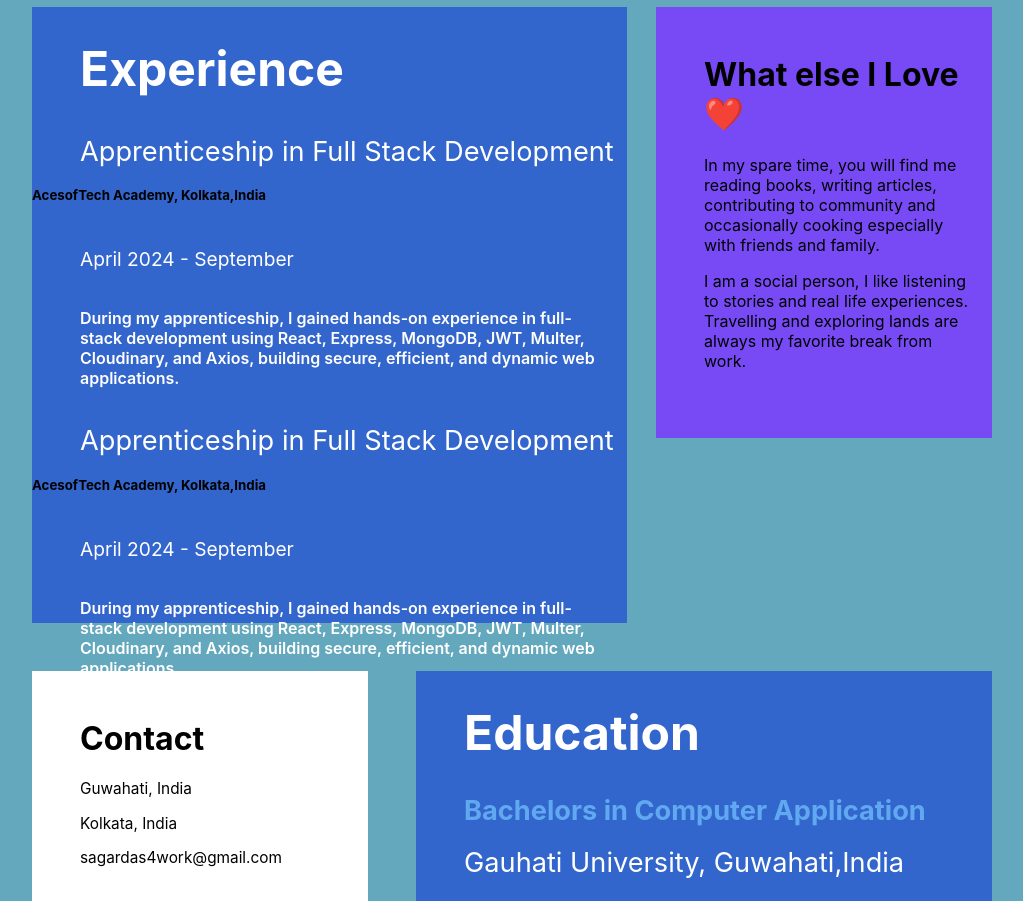
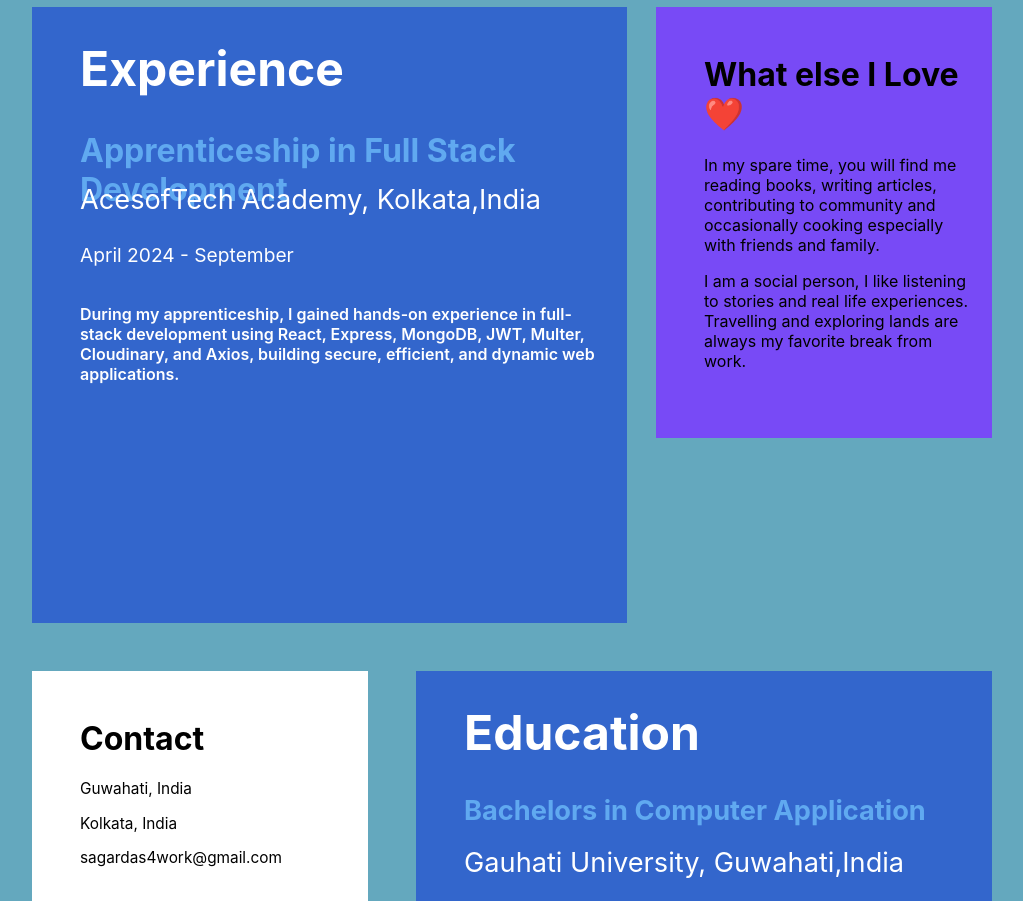
Before and after one commit to sagardas02/my-portfolio, a React (Create React App) app: page / in a window 1280 px wide. Shown: the part 1340-2241 px from the top of the page, without its empty margins (128-1151 px from the left). Built offline with nearby package versions, Linux system fonts and the light colour scheme.

Commit message:
Update Home.jsx

```diff
--- a/src/Home.jsx
+++ b/src/Home.jsx
@@ -49,14 +49,8 @@ export default function Home() {
             <div className="education">
               <h1>Experience</h1>
               <div className="bca-container">
- <h4>Apprenticeship in Full Stack Development</h4>
-                <h5>AcesofTech Academy, Kolkata,India</h5>
-                <h6>April 2024 - September</h6>
-                <p>
-                  During my apprenticeship, I gained hands-on experience in full-stack development using React, Express, MongoDB, JWT, Multer, Cloudinary, and Axios, building secure, efficient, and dynamic web applications.
-                </p>
-                      <h4>Apprenticeship in Full Stack Development</h4>
-                <h5>AcesofTech Academy, Kolkata,India</h5>
+ <h3>Apprenticeship in Full Stack Development</h3>
+                <h4>AcesofTech Academy, Kolkata,India</h4>
                 <h6>April 2024 - September</h6>
                 <p>
                   During my apprenticeship, I gained hands-on experience in full-stack development using React, Express, MongoDB, JWT, Multer, Cloudinary, and Axios, building secure, efficient, and dynamic web applications.
```
